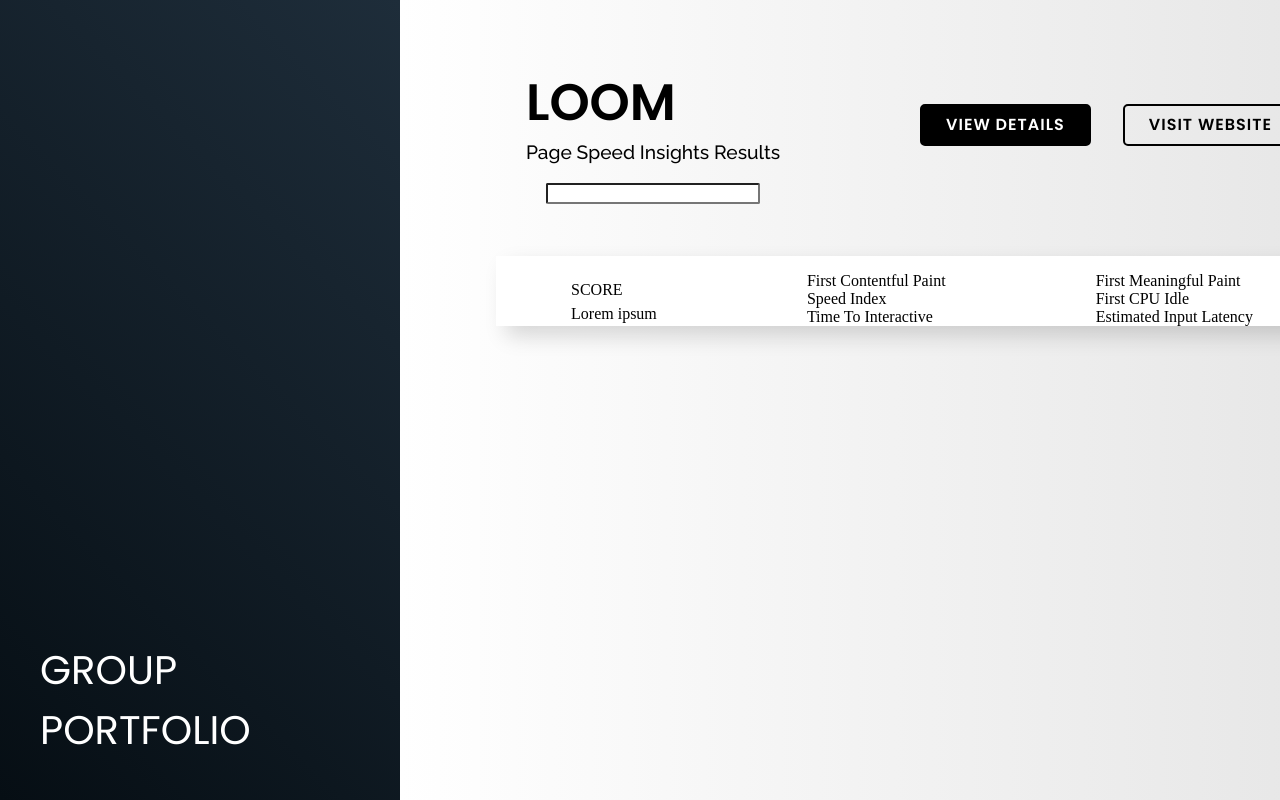
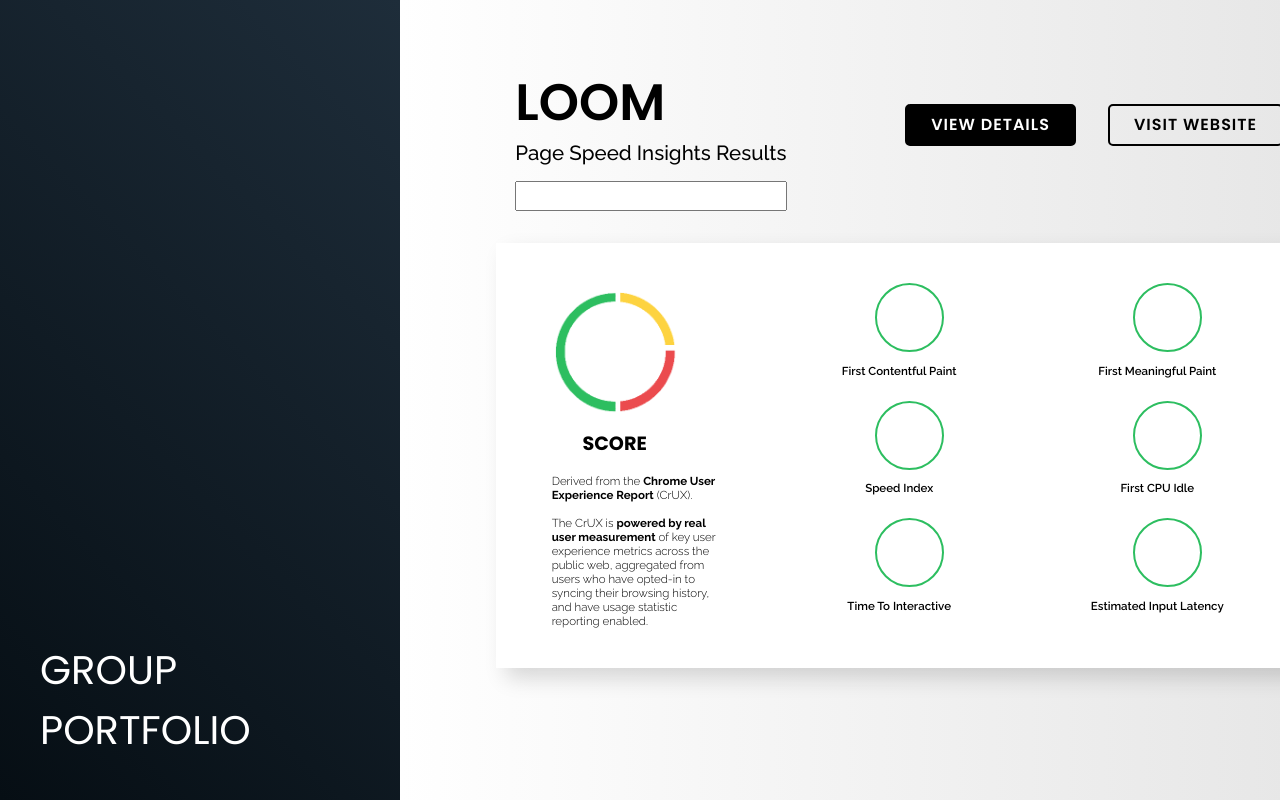
Before and after one commit to akash-yoobee/3.2-akash-client, a Vue app: page /#/pagespeed in a window 1280 px wide. Built offline with nearby package versions, Linux system fonts and the light colour scheme; what vue-resource would draw is missing.

Commit message:
pagespeed done

```diff
--- a/src/components/Pagespeed.vue
+++ b/src/components/Pagespeed.vue
@@ -14,25 +14,26 @@
 
     <div class="pagespeed__metrics">
       <div class="pagespeed__content">
-        <div>{{ pageStats.score }}</div>
-        <div>SCORE</div>
-        <div>Lorem ipsum</div>
+        <div class="pagespeed__maindata">{{ pageStats.score }}</div>
+        <div class="pagespeed__mainscore">score</div>
+        <div class="pagespeed__maindescription">Derived from the <strong>Chrome User Experience Report</strong> (CrUX).<br><br>
+        The CrUX is <strong>powered by real user measurement</strong> of key user experience metrics across the public web, aggregated from users who have opted-in to syncing their browsing history, and have usage statistic reporting enabled. </div>
       </div>
       <div class="pagespeed__content">
-        <div>{{ pageStats.contentful }}</div>
-        <div>First Contentful Paint</div>
-        <div>{{ pageStats.index }}</div>
-        <div>Speed Index</div>
-        <div>{{ pageStats.interactive }}</div>
-        <div>Time To Interactive</div>
+        <div class="pagespeed__fielddata">{{ pageStats.contentful }}</div>
+        <div class="pagespeed__metricsdescription">First Contentful Paint</div>
+        <div class="pagespeed__fielddata">{{ pageStats.index }}</div>
+        <div class="pagespeed__metricsdescription">Speed Index</div>
+        <div class="pagespeed__fielddata">{{ pageStats.interactive }}</div>
+        <div class="pagespeed__metricsdescription">Time To Interactive</div>
       </div>
       <div class="pagespeed__content">
-        <div>{{ pageStats.meaningful }}</div>
-        <div>First Meaningful Paint</div>
-        <div>{{ pageStats.cpuidle }}</div>
-        <div>First CPU Idle</div>
-        <div>{{ pageStats.latency }}</div>
-        <div>Estimated Input Latency</div>
+        <div class="pagespeed__fielddata">{{ pageStats.meaningful }}</div>
+        <div class="pagespeed__metricsdescription">First Meaningful Paint</div>
+        <div class="pagespeed__fielddata">{{ pageStats.cpuidle }}</div>
+        <div class="pagespeed__metricsdescription">First CPU Idle</div>
+        <div class="pagespeed__fielddata">{{ pageStats.latency }}</div>
+        <div class="pagespeed__metricsdescription">Estimated Input Latency</div>
       </div>
     </div>
   </div>
@@ -61,7 +62,7 @@
         .then(response => response.json())
         .then(json => {
           let rawScore = json.lighthouseResult.categories["performance"].score;
-          let mainScore = rawScore * 100;
+          let mainScore = (rawScore * 100).toFixed(0);
           this.pageStats = {
             score: mainScore,
             contentful:
@@ -93,7 +94,7 @@
   background: $global-background;
   padding: 2rem 6rem 4rem;
   height: 100vh;
-  width: 80vw;
+  width: 78vw;
   &__header {
     display: flex;
     flex-direction: row;
@@ -120,7 +121,7 @@
   }
   &__subheading {
     text-transform: capitalize;
-    font-size: 1.5vw;
+    font-size: 1.6vw;
     font-weight: 500;
     font-family: "Raleway", sans-serif;
   }
@@ -130,7 +131,7 @@
     justify-content: space-around;
     align-content: space-between;
     background: white;
-    padding: 1rem 0rem 0rem 0rem;
+    padding: 2.5rem 1rem 2rem 1rem;
     box-shadow: $global-box-shadow;
     transition: ease-in-out 0.3s;
     &:hover {
@@ -144,6 +145,61 @@
     justify-content: space-around;
     align-content: space-between;
     background: white;
+    width: 33%;
+  }
+  &__maindata{
+    font-size: 1.6vw;
+    font-weight: 500;
+    font-family: "Poppins", sans-serif;
+    padding: 2.2em 0 0 2.3em;
+    margin: 0 0 0 2em;
+    color: #2dbe60;
+
+    background-image: url("../assets/images/scoreoutline.png");
+    background-repeat: no-repeat;
+    background-position: center;
+    background-size: 6em 6em;
+    border-radius: 50%;
+    height: 6em;
+    width: 6em;
+  }
+  &__mainscore{
+    text-transform: uppercase;
+    font-size: 1.5vw;
+    font-weight: 700;
+    font-family: "Poppins", sans-serif;
+    padding: 0 0 0 3vw;
+    margin: 0 0 0 1.6em;
+  }
+  &__maindescription{
+    font-size: 0.9vw;
+    font-weight: 300;
+    font-family: "Raleway", sans-serif;
+    padding: 0 4vw 0 3vw;
+  }
+  &__fielddata{
+    font-size: 0.9vw;
+    font-weight: 600;
+    font-family: "Raleway", sans-serif;
+    white-space: nowrap;
+    text-align: center;
+    padding: 2em 0 0 0;
+    margin: 0 0 0 9em;
+
+    background: white;
+    border: 0.25em solid #2dbe60;
+    border-radius: 50%;
+    height: 6em;
+    width: 6em;
+  }
+  &__metricsdescription{
+    font-size: 0.9vw;
+    font-weight: 600;
+    font-family: "Raleway", sans-serif;
+    text-transform: capitalize;
+    white-space: nowrap;
+    text-align: center;
+    margin: 1em 0 2em 0;
   }
 }
 </style>
--- a/src/components/SearchBar.vue
+++ b/src/components/SearchBar.vue
@@ -18,9 +18,11 @@
 <style scoped>
   input {
     width: 100%;
-    border-radius: 2px;
+    font-size: 1.6vw;
+    font-weight: 500;
+    font-family: "Raleway", sans-serif;
   }
   div {
-    margin: 20px;
+    margin: 2vh 0 0 0;
   }
 </style>
```
Also changed, not shown: src/assets/images/scoreoutline.png (added).
